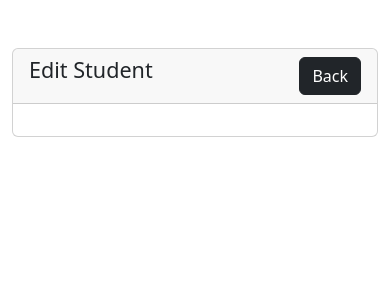
After one commit to haikaljs/crud-funda-php, a PHP site: page /student-edit.php in a window 390 px wide. The commit adds this page. Shown: the top 300 px of the page. Run offline with PHP 8.4, Linux system fonts and the light colour scheme.

Commit message:
Edit data

```diff
--- /dev/null
+++ b/student-edit.php
@@ -0,0 +1,85 @@
+<?php
+session_start();
+require('dbcon.php');
+?>
+
+<!doctype html>
+<html lang="en">
+
+<head>
+    <meta charset="utf-8">
+    <meta name="viewport" content="width=device-width, initial-scale=1">
+    <title>Bootstrap demo</title>
+    <link href="https://cdn.jsdelivr.net/npm/bootstrap@5.3.2/dist/css/bootstrap.min.css" rel="stylesheet" integrity="sha384-T3c6CoIi6uLrA9TneNEoa7RxnatzjcDSCmG1MXxSR1GAsXEV/Dwwykc2MPK8M2HN" crossorigin="anonymous">
+</head>
+
+<body>
+
+    <div class="container mt-5 ">
+
+        <div class="row justify-content-center">
+
+            <div class="col-md-8">
+                <?php include('message.php'); ?>
+                <div class="card">
+                    <div class="card-header">
+                        <h4>Edit Student
+                            <a href="index.php" class="btn btn-dark float-end">Back</a>
+                        </h4>
+                    </div>
+                    <div class="card-body">
+                        <?php
+                        if (isset($_GET['id'])) {
+                            $student_id = mysqli_real_escape_string($con, $_GET['id']);
+                            $query = "SELECT * FROM students WHERE id='$student_id' ";
+                            $query_run = mysqli_query($con, $query);
+
+                            if (mysqli_num_rows($query_run) > 0) {
+                                $student = mysqli_fetch_assoc($query_run);
+                        ?>
+                                <form action="code.php" method="POST">
+                                    <input type="hidden" name="id" value="<?php echo $student_id; ?>">
+                                    <div class="mb-3">
+                                        <label for="">Student Name</label>
+                                        <input type="text" name="name" value="<?php echo $student['name'] ?>" class="form-control">
+                                    </div>
+                                    <div class="mb-3">
+                                        <label for="">Student Email</label>
+                                        <input type="email" name="email" value="<?php echo $student['email'] ?>" class="form-control">
+                                    </div>
+                                    <div class="mb-3">
+                                        <label for="">Student Phone</label>
+                                        <input type="number" name="phone" value="<?php echo $student['phone']?>" class="form-control">
+                                    </div>
+                                    <div class="mb-3">
+                                        <label for="">Student Course</label>
+                                        <input type="text" name="course" value="<?php echo $student['course']?>" class="form-control">
+                                    </div>
+                                    <div class="mb-3">
+                                        <button type="submit" name="update_student" class="btn btn-primary">Update Student</button>
+
+                                    </div>
+
+                                </form>
+
+                        <?php
+                            } else {
+                                echo 'No such id found';
+                            }
+                        }
+                        ?>
+
+
+                    </div>
+                </div>
+            </div>
+        </div>
+    </div>
+
+
+
+
+    <script src="https://cdn.jsdelivr.net/npm/bootstrap@5.3.2/dist/js/bootstrap.bundle.min.js" integrity="sha384-C6RzsynM9kWDrMNeT87bh95OGNyZPhcTNXj1NW7RuBCsyN/o0jlpcV8Qyq46cDfL" crossorigin="anonymous"></script>
+</body>
+
+</html>
```
Also changed, not shown: code.php (+31 -3 lines), index.php (+5 -4 lines).
